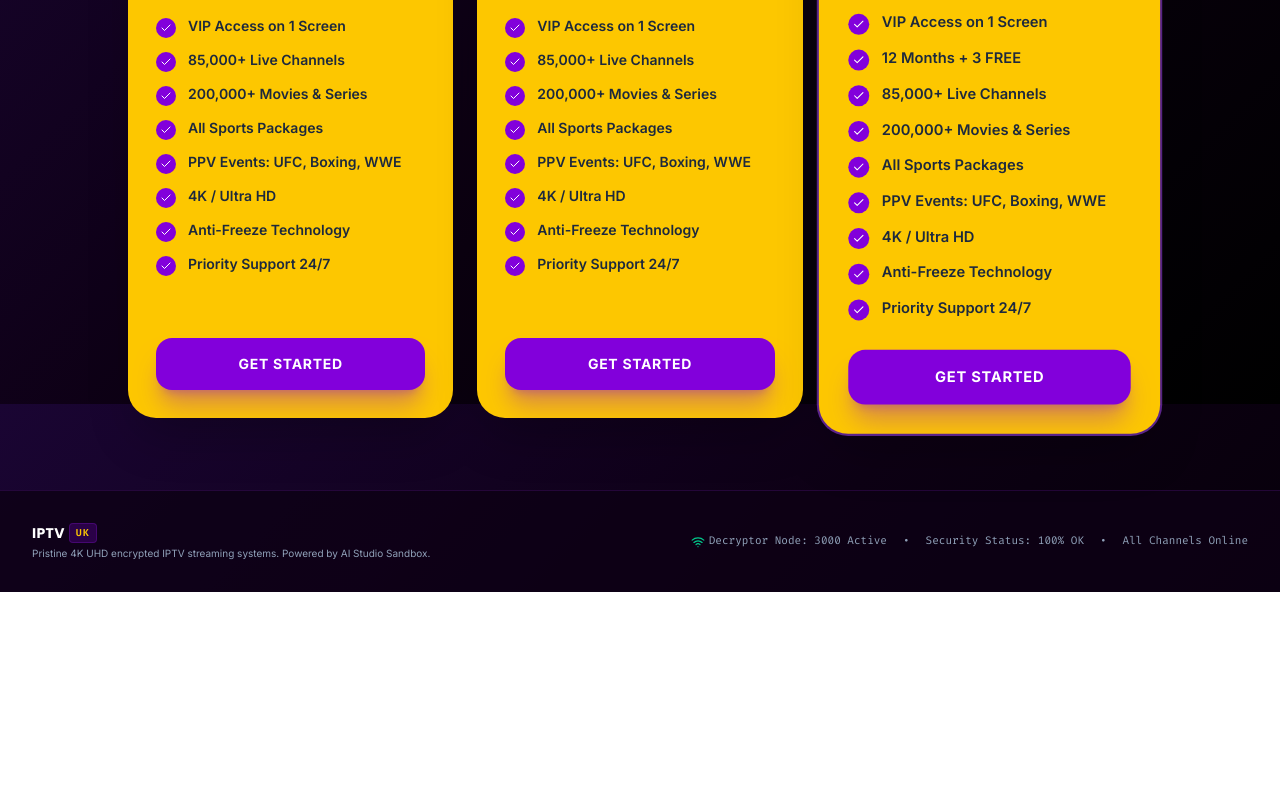
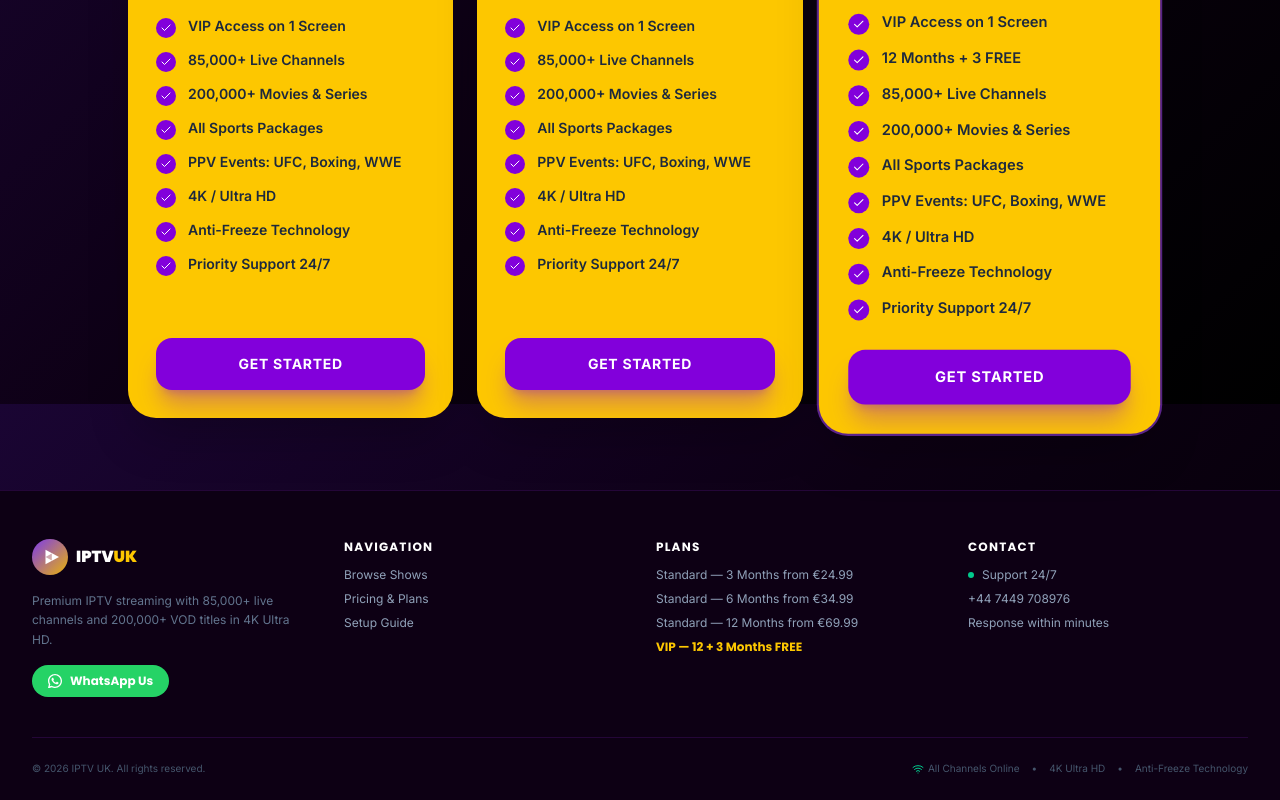
Before and after one commit to elimran499-cmyk/iptvuk, a React (Vite) app: page / in a window 1280 px wide. Shown: the part 2796-3596 px from the top of the page. Before the commit the page ends 3388 px from the top, so only its background shows below. Built offline with nearby package versions, Linux system fonts and the light colour scheme.

Commit message:
Update src/App.tsx

```diff
--- a/src/App.tsx
+++ b/src/App.tsx
@@ -1420,23 +1420,96 @@ export default function App() {
 
       </main>
 
-      {/* FOOTER BRUTAL COPY */}
-      <footer className="border-t border-purple-900/30 bg-[#0d0014]/80 py-8 px-4 lg:px-8 mt-12 text-slate-400 text-xs">
-        <div className="max-w-7xl mx-auto flex flex-col md:flex-row items-center justify-between gap-4">
-          <div className="space-y-1 text-center md:text-left">
-            <p className="font-display font-bold text-white tracking-wide text-sm flex items-center justify-center md:justify-start gap-1">
-              IPTV<span className="text-yellow-400 text-[10px] font-mono tracking-widest bg-purple-950/60 px-1.5 py-0.5 rounded border border-purple-800/40 uppercase">UK</span>
-            </p>
-            <p className="text-[10px]">Pristine 4K UHD encrypted IPTV streaming systems. Powered by AI Studio Sandbox.</p>
+      {/* FOOTER */}
+      <footer className="border-t border-purple-900/30 bg-[#0d0014] pt-12 pb-6 px-4 lg:px-8 mt-12 text-slate-400 text-xs">
+        <div className="max-w-7xl mx-auto space-y-10">
+
+          {/* Top row */}
+          <div className="grid grid-cols-1 md:grid-cols-4 gap-8">
+
+            {/* Brand */}
+            <div className="space-y-4 md:col-span-1">
+              <div className="flex items-center gap-2">
+                <svg width="36" height="36" viewBox="0 0 40 40" fill="none">
+                  <defs>
+                    <linearGradient id="footer-logo-bg" x1="0" y1="0" x2="40" y2="40" gradientUnits="userSpaceOnUse">
+                      <stop offset="0%" stopColor="#7C3AED"/>
+                      <stop offset="100%" stopColor="#EAB308"/>
+                    </linearGradient>
+                  </defs>
+                  <circle cx="20" cy="20" r="20" fill="url(#footer-logo-bg)"/>
+                  <path d="M15 12L15 28L30 20Z" fill="white"/>
+                  <path d="M15 20L22 16L22 24Z" fill="url(#footer-logo-bg)" fillOpacity="0.6"/>
+                </svg>
+                <span className="font-display font-black text-white text-base">IPTV<span className="text-yellow-400">UK</span></span>
+              </div>
+              <p className="text-slate-500 text-xs leading-relaxed font-sans">Premium IPTV streaming with 85,000+ live channels and 200,000+ VOD titles in 4K Ultra HD.</p>
+              <a
+                href="https://wa.me/447449708976"
+                target="_blank"
+                rel="noopener noreferrer"
+                className="inline-flex items-center gap-2 bg-[#25D366] hover:bg-[#1ebe5d] text-white font-display font-bold text-xs px-4 py-2 rounded-full transition-all hover:scale-105"
+              >
+                <svg width="14" height="14" viewBox="0 0 24 24" fill="currentColor">
+                  <path d="M17.472 14.382c-.297-.149-1.758-.867-2.03-.967-.273-.099-.471-.148-.67.15-.197.297-.767.966-.94 1.164-.173.199-.347.223-.644.075-.297-.15-1.255-.463-2.39-1.475-.883-.788-1.48-1.761-1.653-2.059-.173-.297-.018-.458.13-.606.134-.133.298-.347.446-.52.149-.174.198-.298.298-.497.099-.198.05-.371-.025-.52-.075-.149-.669-1.612-.916-2.207-.242-.579-.487-.5-.669-.51-.173-.008-.371-.01-.57-.01-.198 0-.52.074-.792.372-.272.297-1.04 1.016-1.04 2.479 0 1.462 1.065 2.875 1.213 3.074.149.198 2.096 3.2 5.077 4.487.709.306 1.262.489 1.694.625.712.227 1.36.195 1.871.118.571-.085 1.758-.719 2.006-1.413.248-.694.248-1.289.173-1.413-.074-.124-.272-.198-.57-.347z"/>
+                  <path d="M12 0C5.373 0 0 5.373 0 12c0 2.125.558 4.12 1.528 5.845L.057 23.486a.75.75 0 0 0 .914.914l5.635-1.473A11.93 11.93 0 0 0 12 24c6.627 0 12-5.373 12-12S18.627 0 12 0zm0 21.75a9.716 9.716 0 0 1-4.964-1.361l-.355-.211-3.683.963.982-3.588-.232-.37A9.716 9.716 0 0 1 2.25 12C2.25 6.615 6.615 2.25 12 2.25S21.75 6.615 21.75 12 17.385 21.75 12 21.75z"/>
+                </svg>
+                WhatsApp Us
+              </a>
+            </div>
+
+            {/* Navigation */}
+            <div className="space-y-3">
+              <h6 className="font-display font-bold text-white text-xs uppercase tracking-widest">Navigation</h6>
+              <ul className="space-y-2 font-sans">
+                {[['Browse Shows', 'catalog'], ['Pricing & Plans', 'pricing'], ['Setup Guide', 'guide']].map(([label, tab]) => (
+                  <li key={tab}>
+                    <button onClick={() => setActiveTab(tab as 'catalog' | 'pricing' | 'guide')} className="text-slate-400 hover:text-yellow-400 transition-colors cursor-pointer font-sans text-xs">{label}</button>
+                  </li>
+                ))}
+              </ul>
+            </div>
+
+            {/* Plans */}
+            <div className="space-y-3">
+              <h6 className="font-display font-bold text-white text-xs uppercase tracking-widest">Plans</h6>
+              <ul className="space-y-2 font-sans text-slate-400 text-xs">
+                <li>Standard — 3 Months from €24.99</li>
+                <li>Standard — 6 Months from €34.99</li>
+                <li>Standard — 12 Months from €69.99</li>
+                <li className="text-yellow-400 font-display font-bold">VIP — 12 + 3 Months FREE</li>
+              </ul>
+            </div>
+
+            {/* Contact */}
+            <div className="space-y-3">
+              <h6 className="font-display font-bold text-white text-xs uppercase tracking-widest">Contact</h6>
+              <ul className="space-y-2 font-sans text-xs">
+                <li className="flex items-center gap-2 text-slate-400">
+                  <span className="w-1.5 h-1.5 rounded-full bg-emerald-400 animate-pulse shrink-0" />
+                  Support 24/7
+                </li>
+                <li>
+                  <a href="https://wa.me/447449708976" target="_blank" rel="noopener noreferrer" className="text-slate-400 hover:text-yellow-400 transition-colors">+44 7449 708976</a>
+                </li>
+                <li className="text-slate-400">Response within minutes</li>
+              </ul>
+            </div>
+
           </div>
 
-          <div className="flex gap-4 text-[11px] text-slate-400 font-mono">
-            <span className="flex items-center gap-1"><Wifi className="w-3.5 h-3.5 text-emerald-400 animate-pulse" /> Decryptor Node: 3000 Active</span>
-            <span>•</span>
-            <span>Security Status: 100% OK</span>
-            <span>•</span>
-            <span>All Channels Online</span>
+          {/* Bottom bar */}
+          <div className="border-t border-purple-900/30 pt-6 flex flex-col sm:flex-row items-center justify-between gap-3">
+            <p className="font-sans text-slate-600 text-[10px]">© 2026 IPTV UK. All rights reserved.</p>
+            <div className="flex items-center gap-3 text-[10px] text-slate-600 font-sans">
+              <span className="flex items-center gap-1"><Wifi className="w-3 h-3 text-emerald-400 animate-pulse" /> All Channels Online</span>
+              <span>•</span>
+              <span>4K Ultra HD</span>
+              <span>•</span>
+              <span>Anti-Freeze Technology</span>
+            </div>
           </div>
+
         </div>
       </footer>
 
```
